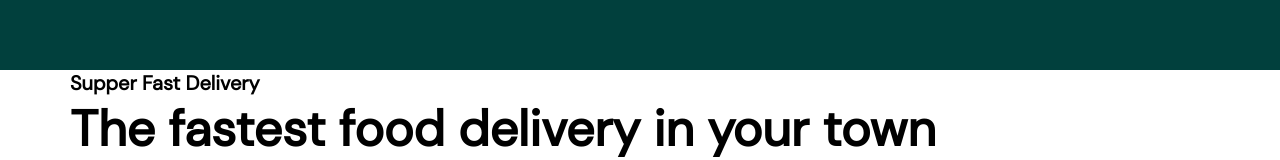
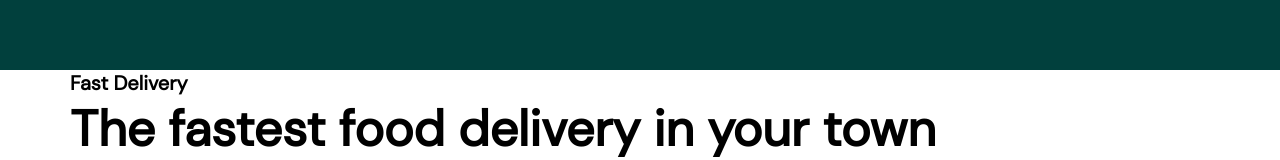
Before and after one commit to mani3721/Zoho_Practice, a plain HTML site: page index.html in a window 1280 px wide. Shown: the part 2125-2285 px from the top of the page. Drawn offline with Linux system fonts and the light colour scheme.

Commit message:
miner change
Signed-off-by: Gopisakthivel <gopisakthivel@alphabsolutions.com>

```diff
--- a/index.html
+++ b/index.html
@@ -258,7 +258,7 @@
         <section class="section-delivery">
             <div class="container">
                 <div>
-                    <h4>Supper Fast Delivery</h4>
+                    <h4>Fast Delivery</h4>
                     <h2>The fastest food delivery in your town</h2>
                     <p>Home delivery and online reservation for cafe, restaurant, food & groceries</p>
                 </div>
```
